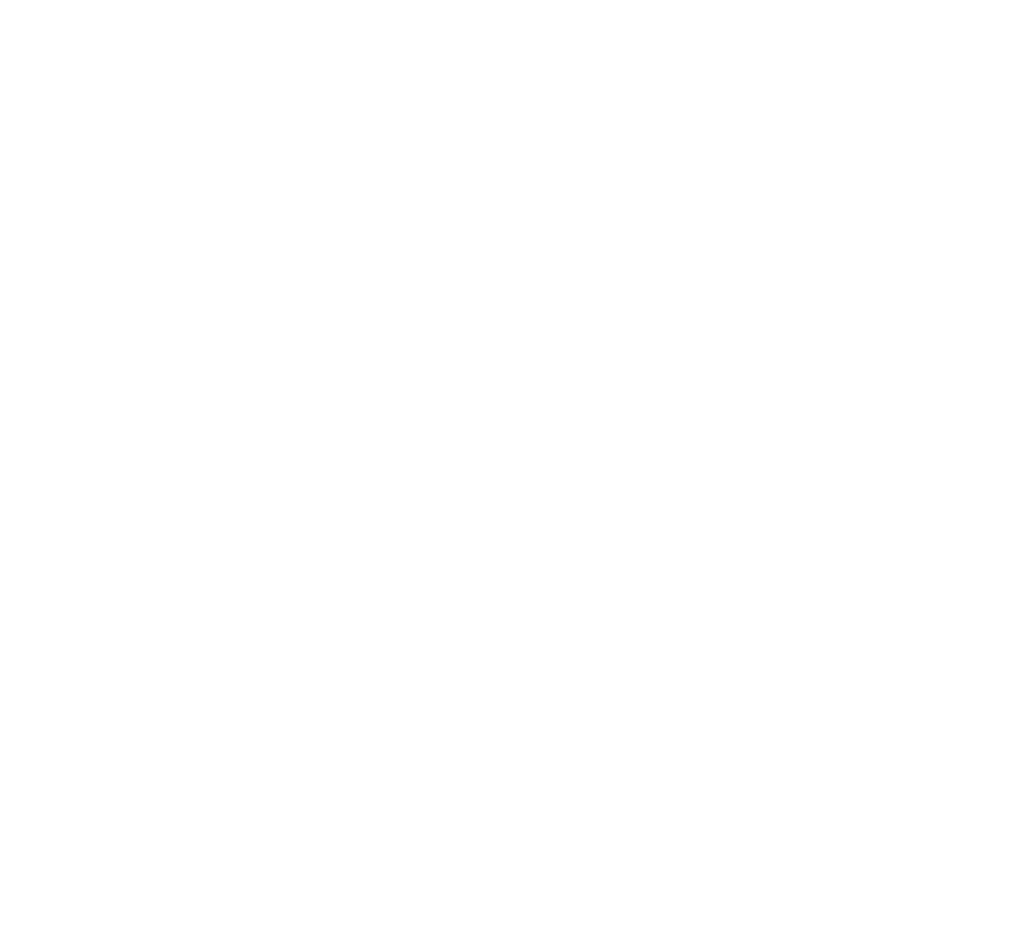
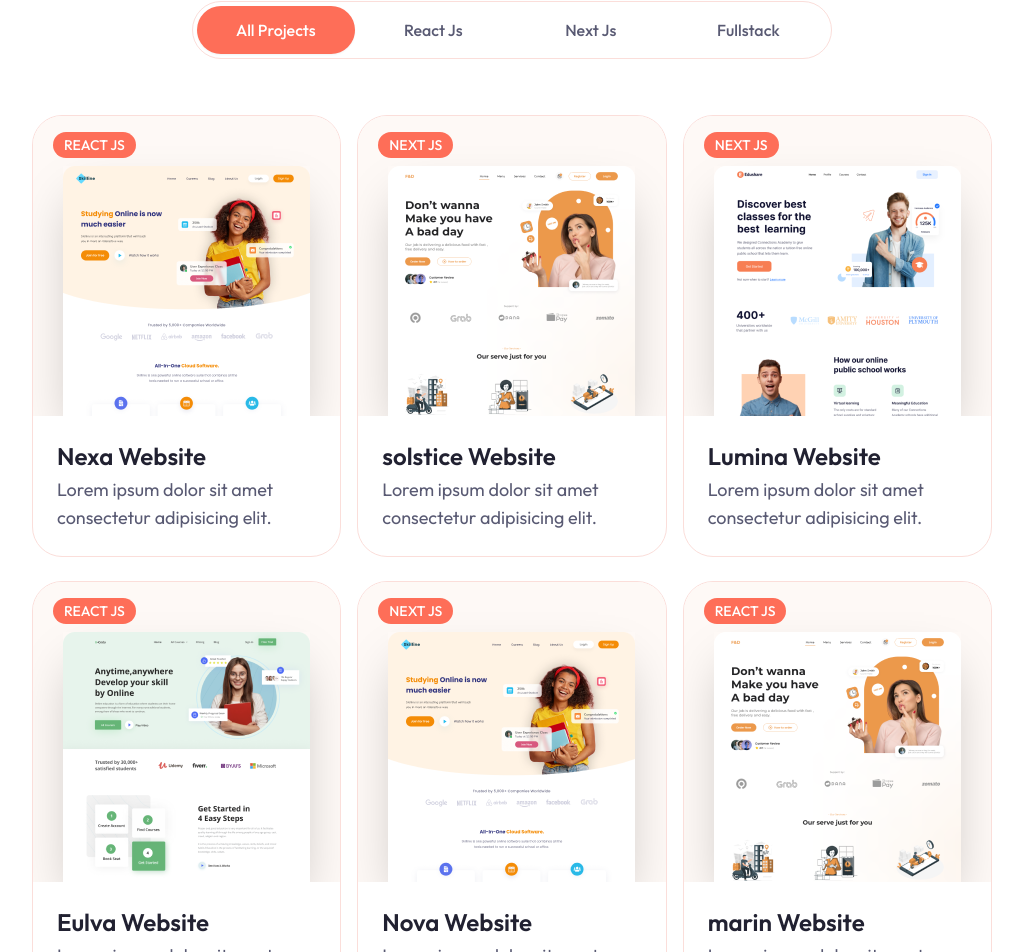
Before and after one commit to bluejeans9732/Portfolio, a Next.js app: page /projects in a window 1280 px wide. Shown: the part 220-1172 px from the top of the page, without its empty margins (128-1151 px from the left). Built offline with nearby package versions, Linux system fonts and the light colour scheme.

Commit message:
myproject page add

```diff
--- a/app/page.jsx
+++ b/app/page.jsx
@@ -1,5 +1,6 @@
 // components
 import About from "@/components/About"
+import Cta from "@/components/Cta"
 import Hero from "@/components/Hero"
 import Reviews from "@/components/Reviews"
 import Services from "@/components/Services"
@@ -13,6 +14,7 @@
       <Services />
       <Work />
       <Reviews />
+      <Cta />
     </main>
   )
 }
--- a/app/projects/page.jsx
+++ b/app/projects/page.jsx
@@ -1,7 +1,127 @@
-import React from "react"
+"use client"
+
+import React, { useState } from "react"
+import { Tabs, TabsContent, TabsList, TabsTrigger } from "@/components/ui/tabs"
+import ProjectCard from "@/components/ProjectCard"
+
+const projectData = [
+  {
+    image: "/work/3.png",
+    category: "react js",
+    name: "Nexa Website",
+    description: "Lorem ipsum dolor sit amet consectetur adipisicing elit.",
+    link: "/",
+    github: "/",
+  },
+  {
+    image: "/work/2.png",
+    category: "next js",
+    name: "solstice Website",
+    description: "Lorem ipsum dolor sit amet consectetur adipisicing elit.",
+    link: "/",
+    github: "/",
+  },
+  {
+    image: "/work/1.png",
+    category: "next js",
+    name: "Lumina Website",
+    description: "Lorem ipsum dolor sit amet consectetur adipisicing elit.",
+    link: "/",
+    github: "/",
+  },
+  {
+    image: "/work/4.png",
+    category: "react js",
+    name: "Eulva Website",
+    description: "Lorem ipsum dolor sit amet consectetur adipisicing elit.",
+    link: "/",
+    github: "/",
+  },
+  {
+    image: "/work/3.png",
+    category: "next js",
+    name: "Nova Website",
+    description: "Lorem ipsum dolor sit amet consectetur adipisicing elit.",
+    link: "/",
+    github: "/",
+  },
+  {
+    image: "/work/2.png",
+    category: "react js",
+    name: "marin Website",
+    description: "Lorem ipsum dolor sit amet consectetur adipisicing elit.",
+    link: "/",
+    github: "/",
+  },
+  {
+    image: "/work/1.png",
+    category: "fullstack",
+    name: "medic Website",
+    description: "Lorem ipsum dolor sit amet consectetur adipisicing elit.",
+    link: "/",
+    github: "/",
+  },
+  {
+    image: "/work/4.png",
+    category: "fullstack",
+    name: "Nexa Website",
+    description: "Lorem ipsum dolor sit amet consectetur adipisicing elit.",
+    link: "/",
+    github: "/",
+  },
+]
+
+// remove category duplicates
+const uniqueCategories = [
+  "all projects",
+  ...new Set(projectData.map((item) => item.category)),
+]
 
 const Projects = () => {
-  return <div>Projects page</div>
+  const [categories, setCategories] = useState(uniqueCategories)
+  const [category, setCategory] = useState("all projects")
+
+  const filteredProjects = projectData.filter((project) => {
+    // if 'all project > retrun all
+    return category === "all projects" ? project : project.category === category
+  })
+
+  return (
+    <section className="min-h-screen pt-12">
+      <div className="container mx-auto">
+        <h2 className="section-title mb-8 xl:mb-16 text-center mx-auto">
+          My projects
+        </h2>
+        {/* tabs */}
+        <Tabs defaultValue={category} className="mb-24 xl:mb-48">
+          <TabsList className="w-full grid h-full md:grid-cols-4 lg:max-w-[640px] mb-12 mx-auto md:border dark:border-none">
+            {categories.map((category, index) => {
+              return (
+                <TabsTrigger
+                  onClick={() => setCategory(category)}
+                  value={category}
+                  key={index}
+                  className="capitalize w-[162px] md:w-auto"
+                >
+                  {category}
+                </TabsTrigger>
+              )
+            })}
+          </TabsList>
+          {/* tabs content */}
+          <div className="text-lg xl:mt-8 grid grid-cols-1 lg:grid-cols-3 gap-4">
+            {filteredProjects.map((project, index) => {
+              return (
+                <TabsContent value={category} key={index}>
+                  <ProjectCard project={project} />
+                </TabsContent>
+              )
+            })}
+          </div>
+        </Tabs>
+      </div>
+    </section>
+  )
 }
 
 export default Projects
--- a/app/template.jsx
+++ b/app/template.jsx
@@ -26,7 +26,7 @@
         style={{ transform: `translateY(${completion - 100}%)` }}
         className="fixed z-50 bg-primary w-1 top-0 right-0 bottom-0 transition-all duration-700"
       ></span>
-      <div className="h-[4000px]"></div>
+      {/* <div className="h-[4000px]"></div> */}
     </>
   )
 }
--- /dev/null
+++ b/components/Cta.jsx
@@ -0,0 +1,21 @@
+import { Button } from "./ui/button"
+import Link from "next/link"
+
+const Cta = () => {
+  return (
+    <section className="py-24 bg-tertiary dark:bg-secondary/40">
+      <div className="container mx-auto">
+        <div className="flex flex-col items-center">
+          <h2 className="h2 max-w-xl text-center mb-8">
+            If you would like to contact me, <br />
+            click here
+          </h2>
+          <Link href="/contact">
+            <Button>Contact Me</Button>
+          </Link>
+        </div>
+      </div>
+    </section>
+  )
+}
+export default Cta
--- a/components/Footer.jsx
+++ b/components/Footer.jsx
@@ -1,5 +1,23 @@
+import Socials from "./Socials"
+
 const Footer = () => {
-  return <footer>Footer</footer>
+  return (
+    <footer className="bg-secondary py-12">
+      <div className="container mx-auto">
+        <div className="flex flex-col items-center justify-center">
+          {/* socials */}
+          <Socials
+            containerStyles="flex gap-x-6 mx-auto xl:mx-0 mb-4"
+            iconsStyles="text-primary dark:text-white/70 text-[20px] hover:text-white dark:hover:text-primary transition-all"
+          />
+          {/* copyright */}
+          <div className="text-muted-foreground">
+            Copyright &copy; . All rights reserved.
+          </div>
+        </div>
+      </div>
+    </footer>
+  )
 }
 
 export default Footer
--- a/components/Work.jsx
+++ b/components/Work.jsx
@@ -51,7 +51,7 @@
   },
   {
     image: "/work/3.png",
-    category: "Iginiton js",
+    category: "next js",
     name: "Nova Website",
     description: "Lorem ipsum dolor sit amet consectetur adipisicing elit.",
     link: "/",
--- a/components/ui/sheet.jsx
+++ b/components/ui/sheet.jsx
@@ -1,7 +1,7 @@
-"use client";
+"use client"
 import * as React from "react"
 import * as SheetPrimitive from "@radix-ui/react-dialog"
-import { cva } from "class-variance-authority";
+import { cva } from "class-variance-authority"
 import { X } from "lucide-react"
 
 import { cn } from "@/lib/utils"
@@ -21,7 +21,8 @@
       className
     )}
     {...props}
-    ref={ref} />
+    ref={ref}
+  />
 ))
 SheetOverlay.displayName = SheetPrimitive.Overlay.displayName
 
@@ -44,38 +45,45 @@
   }
 )
 
-const SheetContent = React.forwardRef(({ side = "right", className, children, ...props }, ref) => (
+const SheetContent = React.forwardRef(
+  ({ side = "right", className, children, ...props }, ref) => (
     <SheetPortal>
       <SheetOverlay />
-    <SheetPrimitive.Content ref={ref} className={cn(sheetVariants({ side }), className)} {...props}>
+      <SheetPrimitive.Content
+        ref={ref}
+        className={cn(sheetVariants({ side }), className)}
+        {...props}
+      >
         {children}
-      <SheetPrimitive.Close
-        className="absolute right-4 top-4 rounded-sm opacity-70 ring-offset-background transition-opacity hover:opacity-100 focus:outline-none focus:ring-2 focus:ring-ring focus:ring-offset-2 disabled:pointer-events-none data-[state=open]:bg-secondary">
-        <X className="h-4 w-4" />
+        <SheetPrimitive.Close className="absolute right-4 top-4 rounded-sm opacity-70 ring-offset-background transition-opacity hover:opacity-100 focus:outline-none focus:ring-2 focus:ring-ring focus:ring-offset-2 disabled:pointer-events-none data-[state=open]:bg-secondary">
+          <X className="h-6 w-6" />
           <span className="sr-only">Close</span>
         </SheetPrimitive.Close>
       </SheetPrimitive.Content>
     </SheetPortal>
-))
+  )
+)
 SheetContent.displayName = SheetPrimitive.Content.displayName
 
-const SheetHeader = ({
-  className,
-  ...props
-}) => (
+const SheetHeader = ({ className, ...props }) => (
   <div
-    className={cn("flex flex-col space-y-2 text-center sm:text-left", className)}
-    {...props} />
+    className={cn(
+      "flex flex-col space-y-2 text-center sm:text-left",
+      className
+    )}
+    {...props}
+  />
 )
 SheetHeader.displayName = "SheetHeader"
 
-const SheetFooter = ({
-  className,
-  ...props
-}) => (
+const SheetFooter = ({ className, ...props }) => (
   <div
-    className={cn("flex flex-col-reverse sm:flex-row sm:justify-end sm:space-x-2", className)}
-    {...props} />
+    className={cn(
+      "flex flex-col-reverse sm:flex-row sm:justify-end sm:space-x-2",
+      className
+    )}
+    {...props}
+  />
 )
 SheetFooter.displayName = "SheetFooter"
 
@@ -83,7 +91,8 @@
   <SheetPrimitive.Title
     ref={ref}
     className={cn("text-lg font-semibold text-foreground", className)}
-    {...props} />
+    {...props}
+  />
 ))
 SheetTitle.displayName = SheetPrimitive.Title.displayName
 
@@ -91,7 +100,8 @@
   <SheetPrimitive.Description
     ref={ref}
     className={cn("text-sm text-muted-foreground", className)}
-    {...props} />
+    {...props}
+  />
 ))
 SheetDescription.displayName = SheetPrimitive.Description.displayName
 
```
Lines whose indentation alone changed are shown as unchanged.
